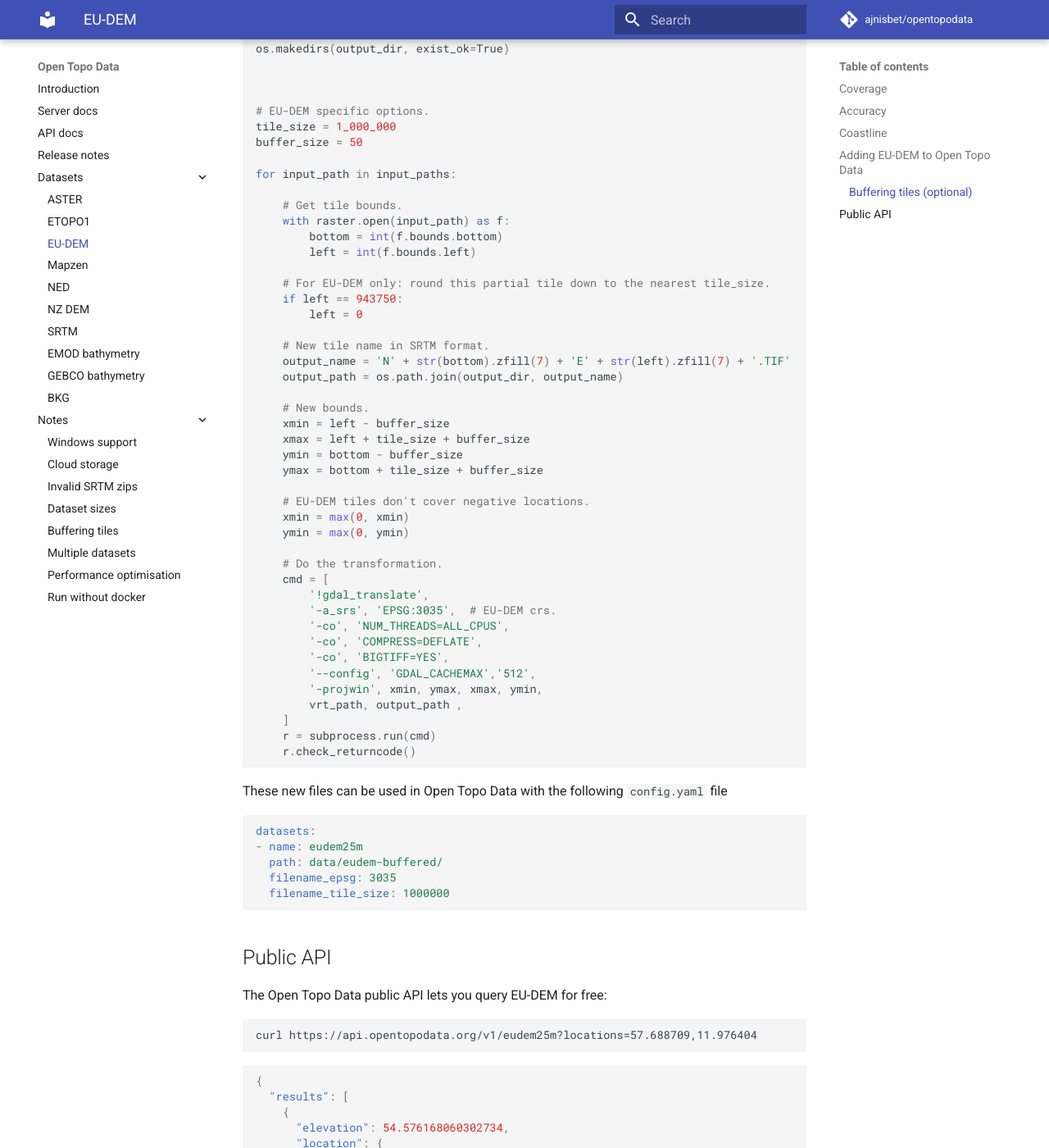
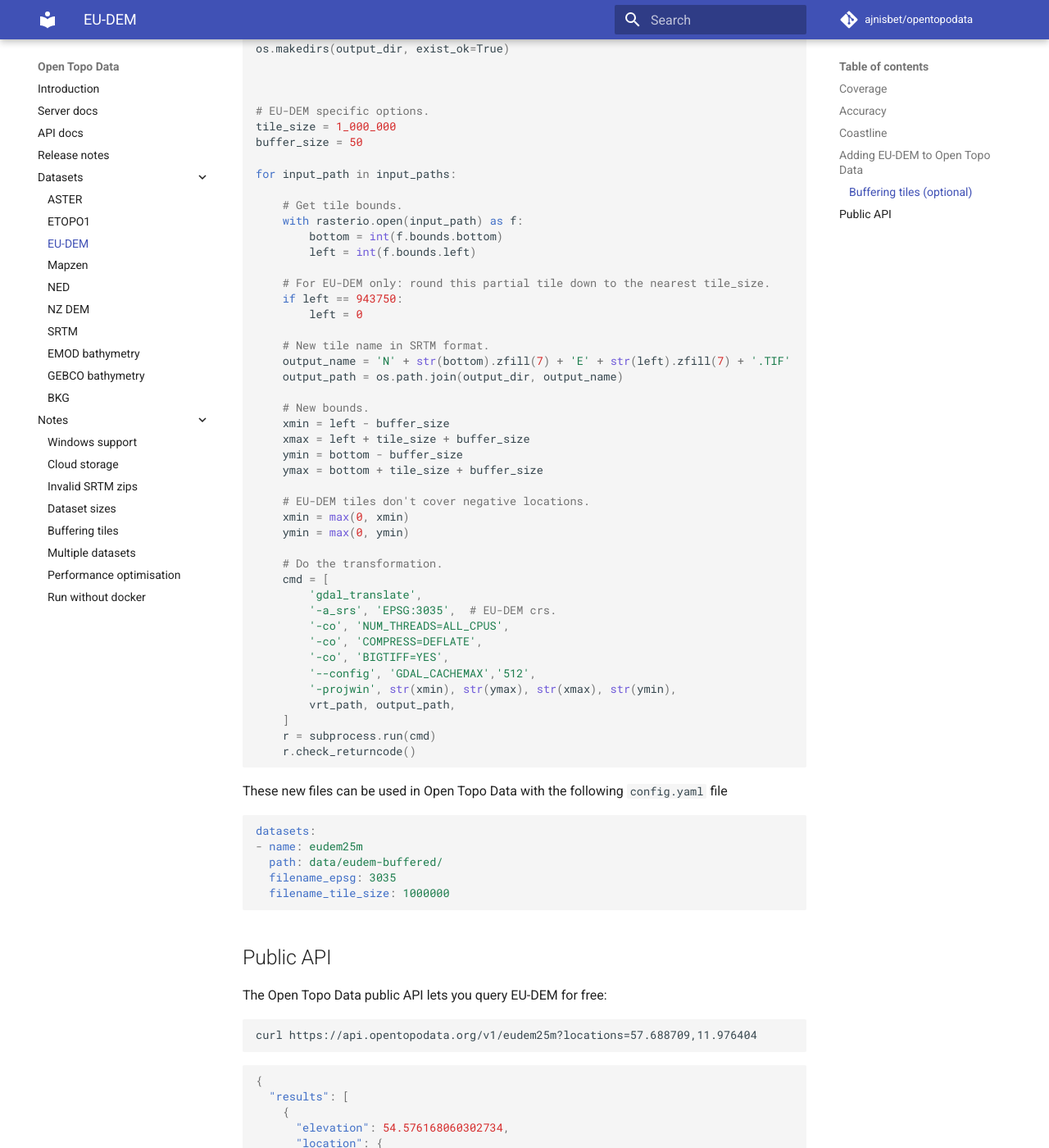
Before and after one commit to ajnisbet/opentopodata, an MkDocs documentation site: the page built from docs/datasets/eudem.md, in a window 1280 px wide and 1400 px high, scrolled down 2907 px. Shown: the whole window at 82% size. Built offline with MkDocs 1.6.1 and Material for MkDocs 9.7.7, drawn with Linux system fonts in a browser that asks for light colours; comment, search, counter and statistics services are not loaded; some of the changed text lies outside the part shown.

```diff
--- a/docs/datasets/eudem.md
+++ b/docs/datasets/eudem.md
@@ -114,7 +114,7 @@ buffer_size = 50
 for input_path in input_paths:
 
     # Get tile bounds.
-    with raster.open(input_path) as f:
+    with rasterio.open(input_path) as f:
         bottom = int(f.bounds.bottom)
         left = int(f.bounds.left)
 
@@ -138,14 +138,14 @@ for input_path in input_paths:
 
     # Do the transformation.
     cmd = [
-        '!gdal_translate',
+        'gdal_translate',
         '-a_srs', 'EPSG:3035',  # EU-DEM crs.
         '-co', 'NUM_THREADS=ALL_CPUS',
         '-co', 'COMPRESS=DEFLATE',
         '-co', 'BIGTIFF=YES',
         '--config', 'GDAL_CACHEMAX','512',
-        '-projwin', xmin, ymax, xmax, ymin,
-        vrt_path, output_path ,
+        '-projwin', str(xmin), str(ymax), str(xmax), str(ymin),
+        vrt_path, output_path,
     ]
     r = subprocess.run(cmd)
     r.check_returncode()
```
Also changed, not shown: other parts of docs/datasets/eudem.md (+1 -1 lines), docs/datasets/nzdem.md (+1 -1 lines), docs/notes/buffering-tiles.md (+4 -4 lines).
